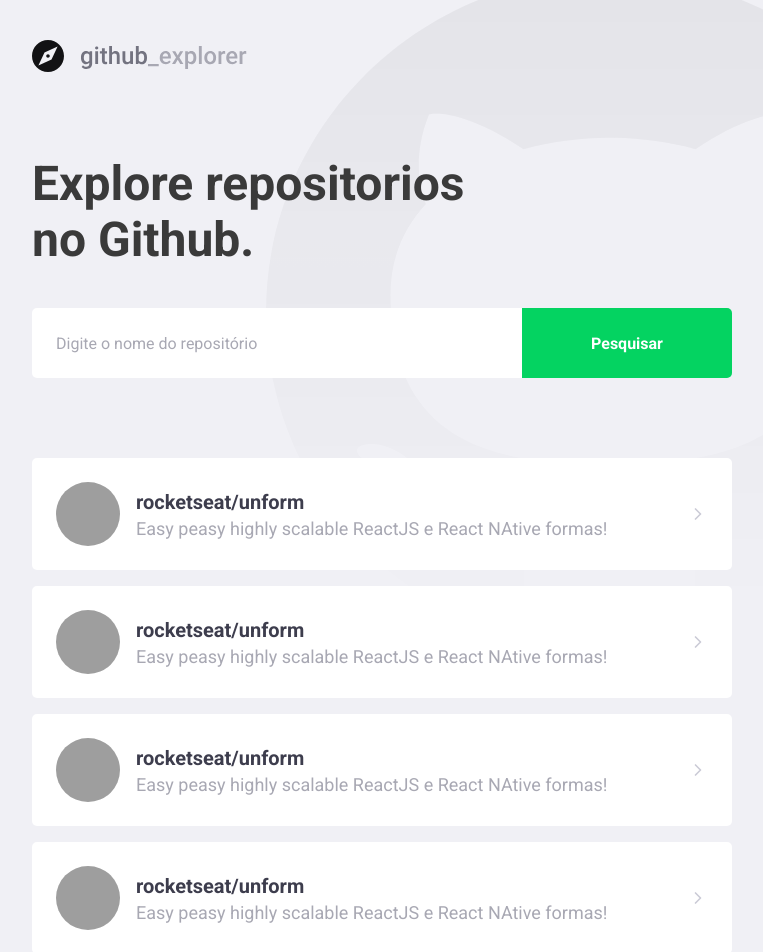
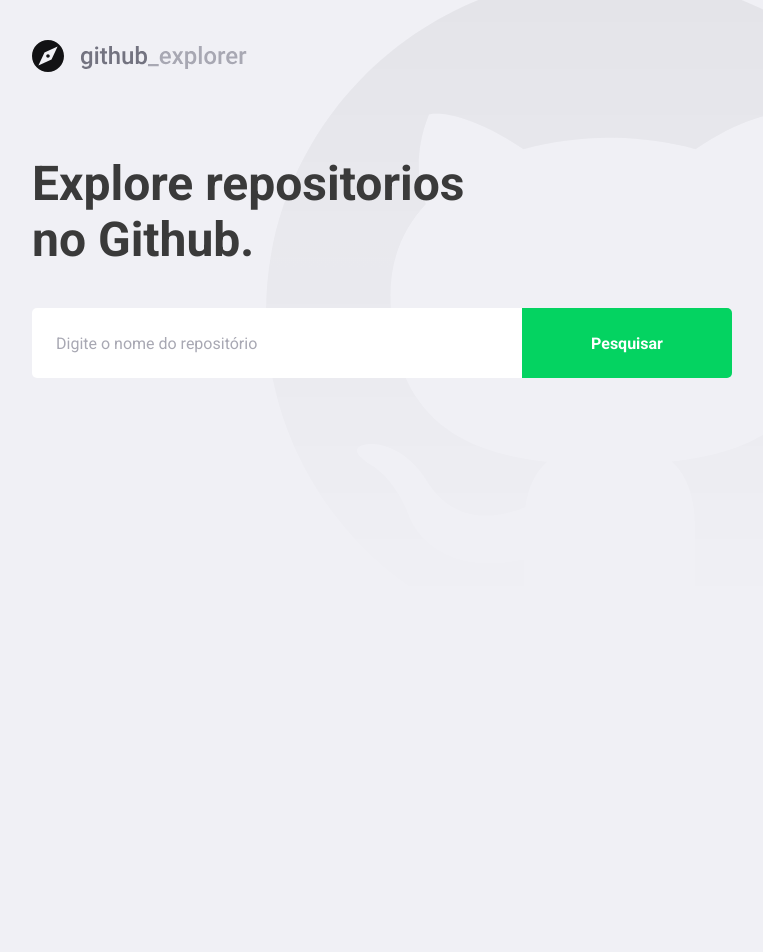
Before and after one commit to bhyago/github_explore, a React (Create React App) app: page / in a window 1280 px wide. Shown: the top 952 px of the page, without its empty margins (148-911 px from the left). After the commit the page ends 800 px from the top, so only its background shows below. Built offline with nearby package versions, Linux system fonts and the light colour scheme; grey boxes are pictures that could not be loaded.

Commit message:
cria conexao com a api

```diff
--- a/package.json
+++ b/package.json
@@ -10,6 +10,7 @@
     "@types/node": "^12.0.0",
     "@types/react": "^16.9.0",
     "@types/react-dom": "^16.9.0",
+    "axios": "^0.19.2",
     "polished": "^3.5.2",
     "react": "^16.13.1",
     "react-dom": "^16.13.1",
--- a/src/pages/Dashboard/index.tsx
+++ b/src/pages/Dashboard/index.tsx
@@ -1,66 +1,64 @@
-import React from 'react';
+import React, { useState, FormEvent } from 'react';
 import { FiChevronRight } from 'react-icons/fi';
+import api from '../../services/api';
 
 import LogoImg from '../../assets/logo.svg';
 
 import { Title, Form, Repositories } from './styles';
 
+interface Repository {
+  full_name: string;
+  description: string;
+  owner: {
+    login: string;
+    avatar_url: string
+  }
+}
+
 const Dashboard: React.FC = () => {
+  const [newRepo, setNewRepo] = useState('');
+  const [repositories, setRepositories] = useState<Repository[]>([]);
+
+  async function handleAddRepository(event: FormEvent<HTMLFormElement> ): Promise<void> {
+    event.preventDefault();
+
+    const response = await api.get<Repository>(`repos/${newRepo}`);
+
+    const repository = response.data;
+
+    setRepositories([...repositories, repository]);
+    setNewRepo('');
+
+  }
+
   return (
     <>
       <img src={LogoImg} alt="Github Explore"/>
       <Title>Explore repositorios no Github.</Title>
 
-      <Form action="">
-        <input type="text" placeholder="Digite o nome do repositório"/>
+      <Form onSubmit={handleAddRepository}>
+        <input
+        value={newRepo}
+        onChange={(e) => setNewRepo(e.target.value)}
+        type="text"
+        placeholder="Digite o nome do repositório"/>
         <button type="submit">Pesquisar</button>
       </Form>
 
       <Repositories>
-        <a href="teste">
-          <img src="https://avatars3.githubusercontent.com/u/40799862?s=460&u=56bad6fa65b61e0c6491f13b987c092d4797492d&v=4"
-          alt="Hyago"
+        {repositories.map(repository => (
+          <a key={repository.full_name} href="teste">
+          <img src={repository.owner.avatar_url}
+          alt={repository.owner.login}
           />
           <div>
-            <strong>rocketseat/unform</strong>
-            <p>Easy peasy highly scalable ReactJS e React NAtive formas!</p>
+            <strong>{repository.full_name}</strong>
+             <p>{repository.description}</p>
           </div>
 
           <FiChevronRight size={20}/>
         </a>
-        <a href="teste">
-          <img src="https://avatars3.githubusercontent.com/u/40799862?s=460&u=56bad6fa65b61e0c6491f13b987c092d4797492d&v=4"
-          alt="Hyago"
-          />
-          <div>
-            <strong>rocketseat/unform</strong>
-            <p>Easy peasy highly scalable ReactJS e React NAtive formas!</p>
-          </div>
-
-          <FiChevronRight size={20}/>
-        </a>
-        <a href="teste">
-          <img src="https://avatars3.githubusercontent.com/u/40799862?s=460&u=56bad6fa65b61e0c6491f13b987c092d4797492d&v=4"
-          alt="Hyago"
-          />
-          <div>
-            <strong>rocketseat/unform</strong>
-            <p>Easy peasy highly scalable ReactJS e React NAtive formas!</p>
-          </div>
-
-          <FiChevronRight size={20}/>
-        </a>
-        <a href="teste">
-          <img src="https://avatars3.githubusercontent.com/u/40799862?s=460&u=56bad6fa65b61e0c6491f13b987c092d4797492d&v=4"
-          alt="Hyago"
-          />
-          <div>
-            <strong>rocketseat/unform</strong>
-            <p>Easy peasy highly scalable ReactJS e React NAtive formas!</p>
-          </div>
-
-          <FiChevronRight size={20}/>
-        </a>
+        ))}
       </Repositories>
     </>
   );
--- a/src/pages/Dashboard/styles.ts
+++ b/src/pages/Dashboard/styles.ts
@@ -77,6 +77,7 @@
 
     div {
       margin-left: 16px;
+      flex: 1; /** ajusta ao tamanho disponivel */
 
       strong {
         font-size: 20px;
--- /dev/null
+++ b/src/services/api.ts
@@ -0,0 +1,7 @@
+import axios from 'axios';
+
+const api = axios.create({
+  baseURL: 'https://api.github.com'
+})
+
+export default api;
```
Also changed, not shown: .eslintrc.json, 1 other file (tests, documents, lock files or other folders).
